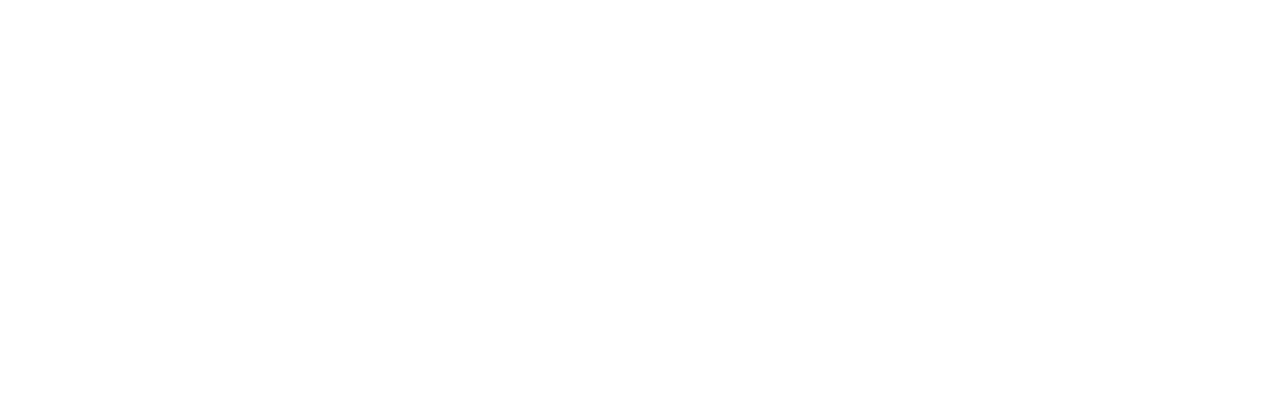
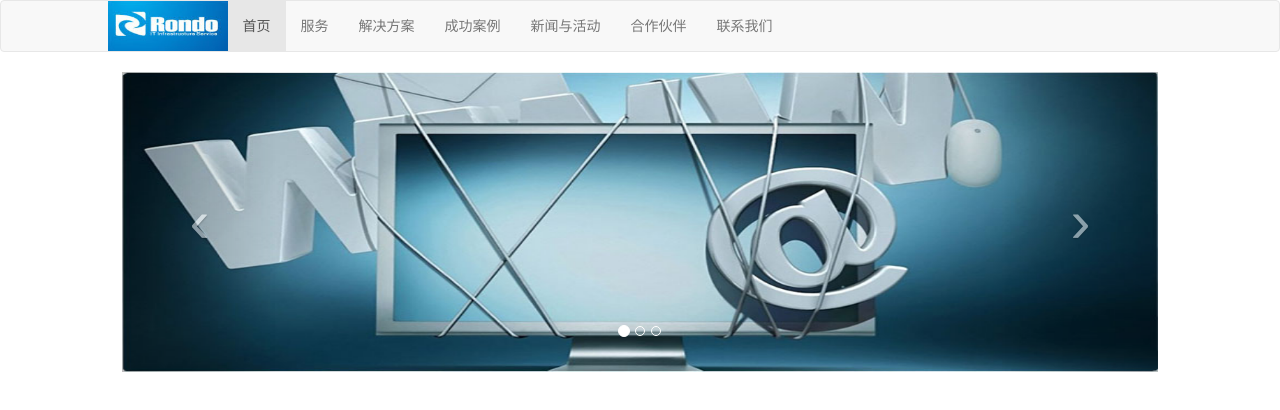
Before and after one commit to Jeasonweb/rando, a website: page app/static/index.html in a window 1280 px wide. Drawn offline with nearby package versions, Linux system fonts and the light colour scheme.

Commit message:
轮播图功能完成

```diff
--- a/app/static/css/JZCommon.css
+++ b/app/static/css/JZCommon.css
@@ -6,3 +6,11 @@
         * 修改時間：
         * ===================================================
         *****************************************************************/
+        .navbar{
+        	margin-top:0;
+        }
+		#navBar .navbar-brand{
+			background: url(../img/logo.jpg) no-repeat center;
+			width: 120px;
+			background-size: 100% 100%;
+		}
--- a/app/static/css/JZHome.css
+++ b/app/static/css/JZHome.css
@@ -6,3 +6,16 @@
         * 修改時間：
         * ===================================================
         *****************************************************************/
+
+       .carousel-inner>.item{
+		 	width: 100%;
+		 	height: 30rem;
+		 }
+		 .carousel-inner>.item>img{
+		 	width: 100%;
+		 	height: 100%;
+		 }
+		 .carousel-control{
+		 	font-size: 6rem;
+		 	line-height: 30rem;
+		 }
--- a/app/static/index.html
+++ b/app/static/index.html
@@ -23,20 +23,74 @@
 	    <![endif]-->
 	</head>
 	<body>
+		<nav class="navbar navbar-default" role="navigation">
+	    	<div class="container-fluid col-md-12 col-md-10 col-md-offset-1" id='navBar'>
+			    <div class="navbar-header">
+			        <a class="navbar-brand" href="#"></a>
+			    </div>
+		    	<div>
+			        <ul class="nav navbar-nav">
+			            <li class="active"><a href="#">首页</a></li>
+			            <li><a href="#">服务</a></li>
+			            <li>
+			                <a href="#" >解决方案</a>
+			            </li>
+			            <li>
+			                <a href="#" >成功案例</a>
+			            </li>
+			            <li>
+			                <a href="#" >新闻与活动</a>
+			            </li>
+			            <li>
+			                <a href="#" >合作伙伴</a>
+			            </li>
+			            <li>
+			                <a href="#" >联系我们</a>
+			            </li>
+			        </ul>
+			    </div>
+		    </div>
+		</nav>
+		<section class="col-md-12 col-md-10 col-md-offset-1">
+			<div id="myCarousel" class="carousel slide">
+				<!-- 轮播（Carousel）指标 -->
+				<ol class="carousel-indicators">
+					<li data-target="#myCarousel" data-slide-to="0" class="active"></li>
+					<li data-target="#myCarousel" data-slide-to="1"></li>
+					<li data-target="#myCarousel" data-slide-to="2"></li>
+				</ol>
+				<!-- 轮播（Carousel）项目 -->
+				<div class="carousel-inner">
+					<div class="item active">
+						<img src="img/banner.jpg" alt="First slide">
+					</div>
+					<div class="item">
+						<img src="img/banner2.jpg" alt="Second slide">
+					</div>
+					<div class="item">
+						<img src="img/bg.png" alt="Third slide">
+					</div>
+				</div>
+				<!-- 轮播（Carousel）导航 -->
+				<a class="carousel-control left" href="#myCarousel"
+				   data-slide="prev">&lsaquo;</a>
+				<a class="carousel-control right" href="#myCarousel"
+				   data-slide="next">&rsaquo;</a>
+			</div>
+		</section>
+
+		<footer>
 
 
 
-
-
-
-
+		</footer>
 	</body>
 </html>
 
     <!-- jQuery (Bootstrap 的 JavaScript 插件需要引入 jQuery) -->
     <script src="https://code.jquery.com/jquery.js"></script>
     <!-- 包括所有已编译的插件 -->
-    <script src="js/bootstrap.min.js"></script>
+    <script src="http://cdn.static.runoob.com/libs/bootstrap/3.3.7/js/bootstrap.min.js"></script>
     <!--自定义的commonjs-->
     <script src="js/common.js" type="text/javascript" charset="utf-8"></script>
     <!--当前项目用到的js-->
--- a/app/static/js/JZHome.js
+++ b/app/static/js/JZHome.js
@@ -10,3 +10,8 @@
  ** 返回值：
  **=================================================================================
  ************************************************************************************/
+
+
+
+
+$('#myCarousel').carousel(2000);
--- /dev/null
+++ b/gulpfile.js
@@ -0,0 +1,97 @@
+// 引入gulp
+	var gulp = require('gulp');				// 基础库
+
+	// 引入gulp插件
+	var livereload = require('gulp-livereload'), // 网页自动刷新（服务器控制客户端同步刷新）
+		webserver = require('gulp-webserver'); // 本地服务器
+
+	// 注册任务
+	gulp.task('webserver', function() {
+		gulp.src( './app/static' ) // 服务器目录（./代表根目录）
+		.pipe(webserver({ // 运行gulp-webserver
+			livereload: true, // 启用LiveReload
+			open: true // 服务器启动时自动打开网页
+		}));
+	});
+
+	var clean = require('gulp-clean-css');
+
+	var concat = require('gulp-concat');
+
+	gulp.task('clean',function(){
+
+		return gulp.src('app/static/css/*.css')
+				    .pipe(concat('JZ.min.css'))
+				   .pipe(clean())
+				   .pipe(gulp.dest('dest/css'));
+	});
+
+	gulp.task('watchCss',function(){
+
+		gulp.watch('app/static/css/*.css',['clean']);
+
+	});
+	var uglify = require('gulp-uglify');
+
+	gulp.task('uglifyjs',function(){
+
+		return gulp.src('app/static/js/*.js')
+					.pipe(concat('JZ.min.js'))
+					.pipe(uglify())
+					.pipe(gulp.dest('dest/js'));
+
+	});
+
+	gulp.task('watchJS',function(){
+		gulp.watch(['app/static/js/*.js','app/static/lib/*.js'],['uglifyjs','move']);
+
+	});
+	var htmlArr = ['app/static/*.html'];
+	var htmlmin = require('gulp-htmlmin');
+	gulp.task('htmlmin',function(){
+		var options = {
+	        removeComments: true,//清除HTML注释
+	        collapseWhitespace: true,//压缩HTML
+	        collapseBooleanAttributes: false,//省略布尔属性的值 <input checked="true"/> ==> <input />
+	        removeEmptyAttributes: true,//删除所有空格作属性值 <input id="" /> ==> <input />
+	        removeScriptTypeAttributes: true,//删除<script>的type="text/javascript"
+	        removeStyleLinkTypeAttributes: true,//删除<style>和<link>的type="text/css"
+	        minifyJS: true,//压缩页面JS
+	        minifyCSS: true//压缩页面CSS
+	    };
+		return gulp.src(htmlArr)
+		.pipe(htmlmin(options))
+		.pipe(gulp.dest('dest/'));
+	})
+	// 监听任务
+	gulp.task('watchHtml',function(){
+		gulp.watch( ['app/static/view/*.html','app/static/*.html'], ['htmlmin']); // 监听根目录下所有.html文件
+	});
+
+	gulp.task('move',function(){
+		return gulp.src('app/static/lib/*.{js,css}')
+					.pipe(gulp.dest('dest/lib'));
+
+	})
+	gulp.task('help',function () {
+
+		console.log('	gulp build			文件打包');
+
+		console.log('	gulp watch			文件监控打包');
+
+		console.log('	gulp help			gulp参数说明');
+
+		console.log('	gulp server			测试server');
+
+		console.log('	gulp -p				生产环境（默认生产环境）');
+
+		console.log('	gulp -d				开发环境');
+
+		console.log('	gulp -m <module>    部分模块打包（默认全部打包）');
+
+	});
+
+	gulp.task('watch',['watchCss','watchJS','watchHtml']);
+
+	// 默认任务
+	gulp.task('default',['webserver','clean','uglifyjs','htmlmin','watch']);
```
Also changed, not shown: dest/index.html (added, +4 -0 lines), package.json (added, +29 -0 lines), app/static/img/banner.jpg (renamed from app/static/img/5189d0912020b.jpg), dest/css/JZ.min.css (added), dest/js/JZ.min.js (added).
